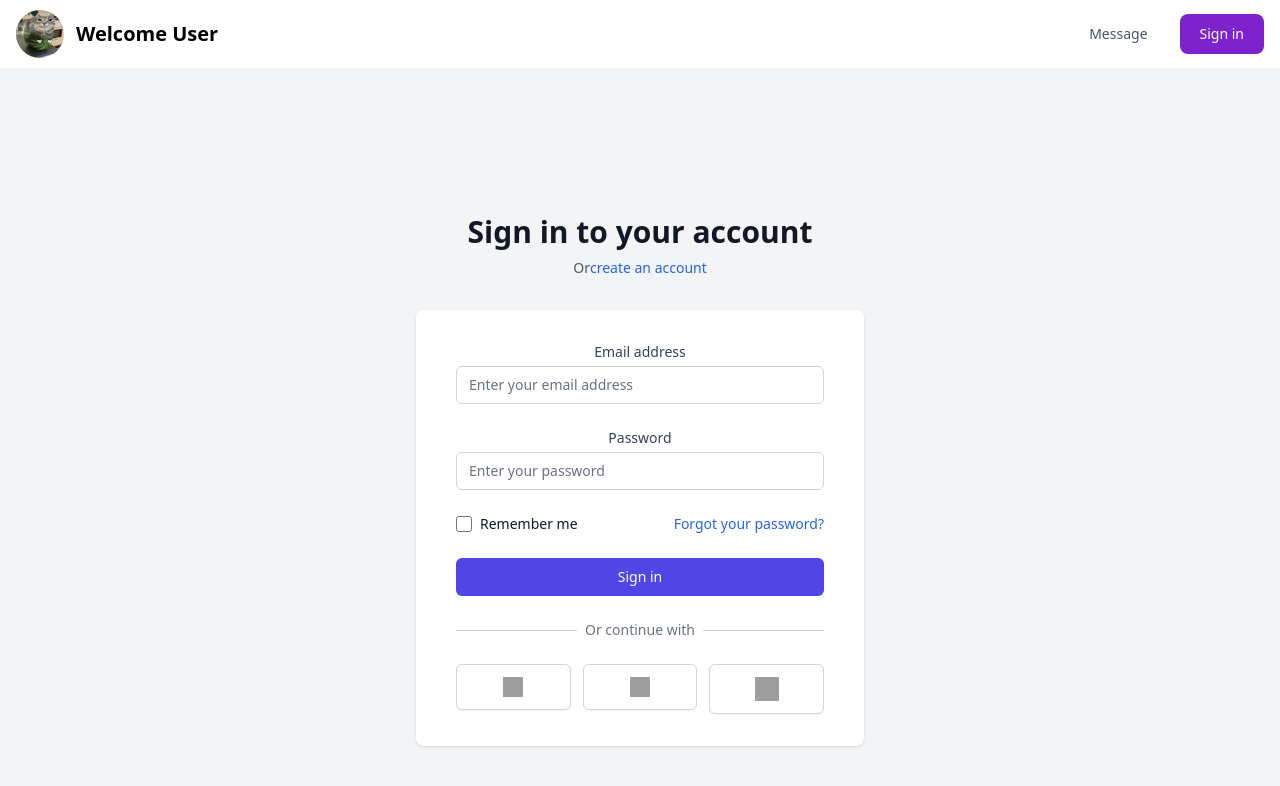
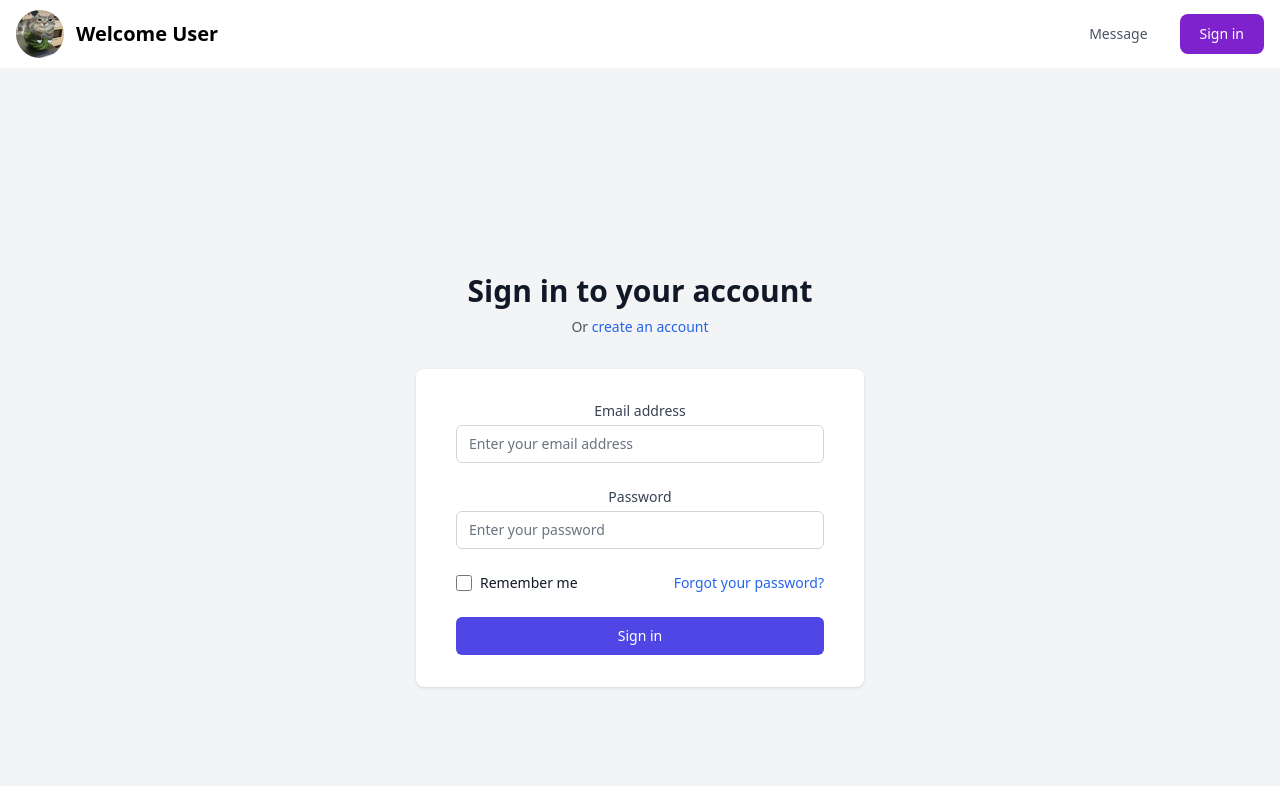
Before and after one commit to Saalim-Baba/M426_bFriend, a React (Create React App) app in the folder frontend/: page /signin in a window 1280 px wide. Shown: the top 786 px of the page. Built offline with nearby package versions, Linux system fonts and the light colour scheme; grey boxes are pictures that could not be loaded.

Commit message:
sign in changed

```diff
--- a/frontend/src/Components/SignIn.js
+++ b/frontend/src/Components/SignIn.js
@@ -8,10 +8,7 @@ function SignIn() {
                 <h2 className="mt-6 text-center text-3xl font-extrabold text-gray-900">
                     Sign in to your account
                 </h2>
-                <p className="mt-2 text-center text-sm text-gray-600 max-w">
-                    Or
-                    <Link to="/signup" className="font-medium text-blue-600 hover:text-blue-500">
-                        create an account
+                <p className="mt-2 text-center text-sm text-gray-600 max-w">Or <Link to="/signup" className="font-medium text-blue-600 hover:text-blue-500">create an account
                     </Link>
                 </p>
             </div>
@@ -64,42 +61,6 @@ function SignIn() {
                             </button>
                         </div>
                     </form>
-                    <div className="mt-6">
-                        <div className="relative">
-                            <div className="absolute inset-0 flex items-center">
-                                <div className="w-full border-t border-gray-300"></div>
-                            </div>
-                            <div className="relative flex justify-center text-sm">
-                                <span className="px-2 bg-white text-gray-500">
-                                    Or continue with
-                                </span>
-                            </div>
-                        </div>
-
-                        <div className="mt-6 grid grid-cols-3 gap-3">
-                            <div>
-                                <Link to="#"
-                                      className="w-full flex items-center justify-center px-8 py-3 border border-gray-300 rounded-md shadow-sm text-sm font-medium text-gray-700 bg-white hover:bg-gray-50">
-                                    <img className="h-5 w-5" src="https://www.svgrepo.com/show/512120/facebook-176.svg"
-                                         alt="Facebook" />
-                                </Link>
-                            </div>
-                            <div>
-                                <Link to="#"
-                                      className="w-full flex items-center justify-center px-8 py-3 border border-gray-300 rounded-md shadow-sm text-sm font-medium text-gray-700 bg-white hover:bg-gray-50">
-                                    <img className="h-5 w-5" src="https://www.svgrepo.com/show/513008/twitter-154.svg"
-                                         alt="Twitter" />
-                                </Link>
-                            </div>
-                            <div>
-                                <Link to="#"
-                                      className="w-full flex items-center justify-center px-8 py-3 border border-gray-300 rounded-md shadow-sm text-sm font-medium text-gray-700 bg-white hover:bg-gray-50">
-                                    <img className="h-6 w-6" src="https://www.svgrepo.com/show/506498/google.svg"
-                                         alt="Google" />
-                                </Link>
-                            </div>
-                        </div>
-                    </div>
                 </div>
             </div>
         </div>
```
